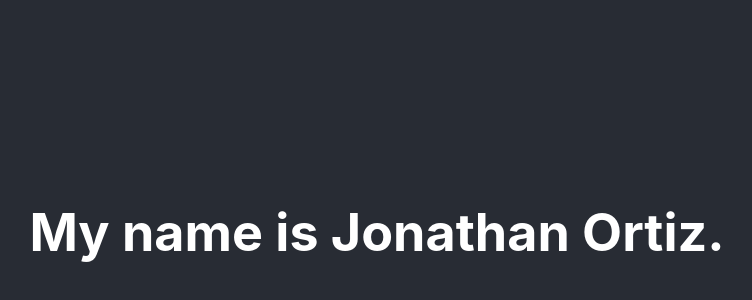
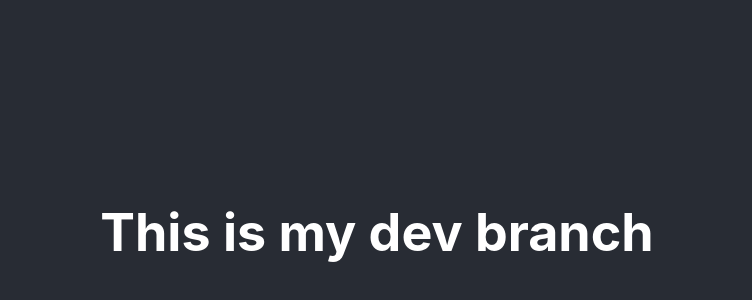
Before and after one commit to jolortiz/my-portfolio, a React (Create React App) app: page / in a window 1280 px wide. Shown: the part 168-468 px from the top of the page, without its empty margins (263-1015 px from the left). Built offline with nearby package versions, Linux system fonts and the light colour scheme.

Commit message:
push dev branch

```diff
--- a/src/App.js
+++ b/src/App.js
@@ -7,7 +7,7 @@ export default class App extends React.Component {
     return (
       <div className="App">
         <div className="App-header">
-          <h1>My name is Jonathan Ortiz.</h1>
+          <h1>This is my dev branch</h1>
         </div>
       </div>
     );
```
